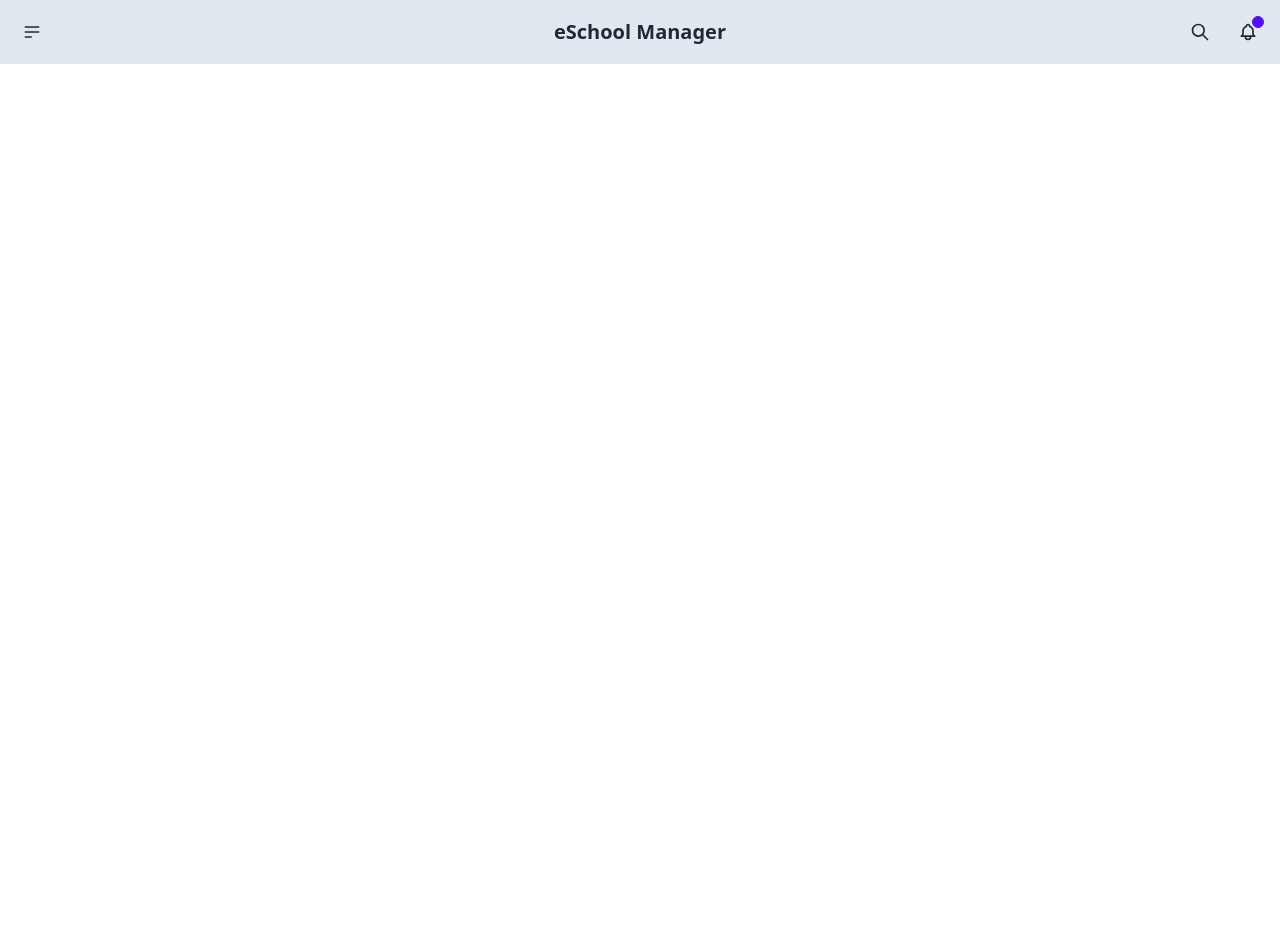
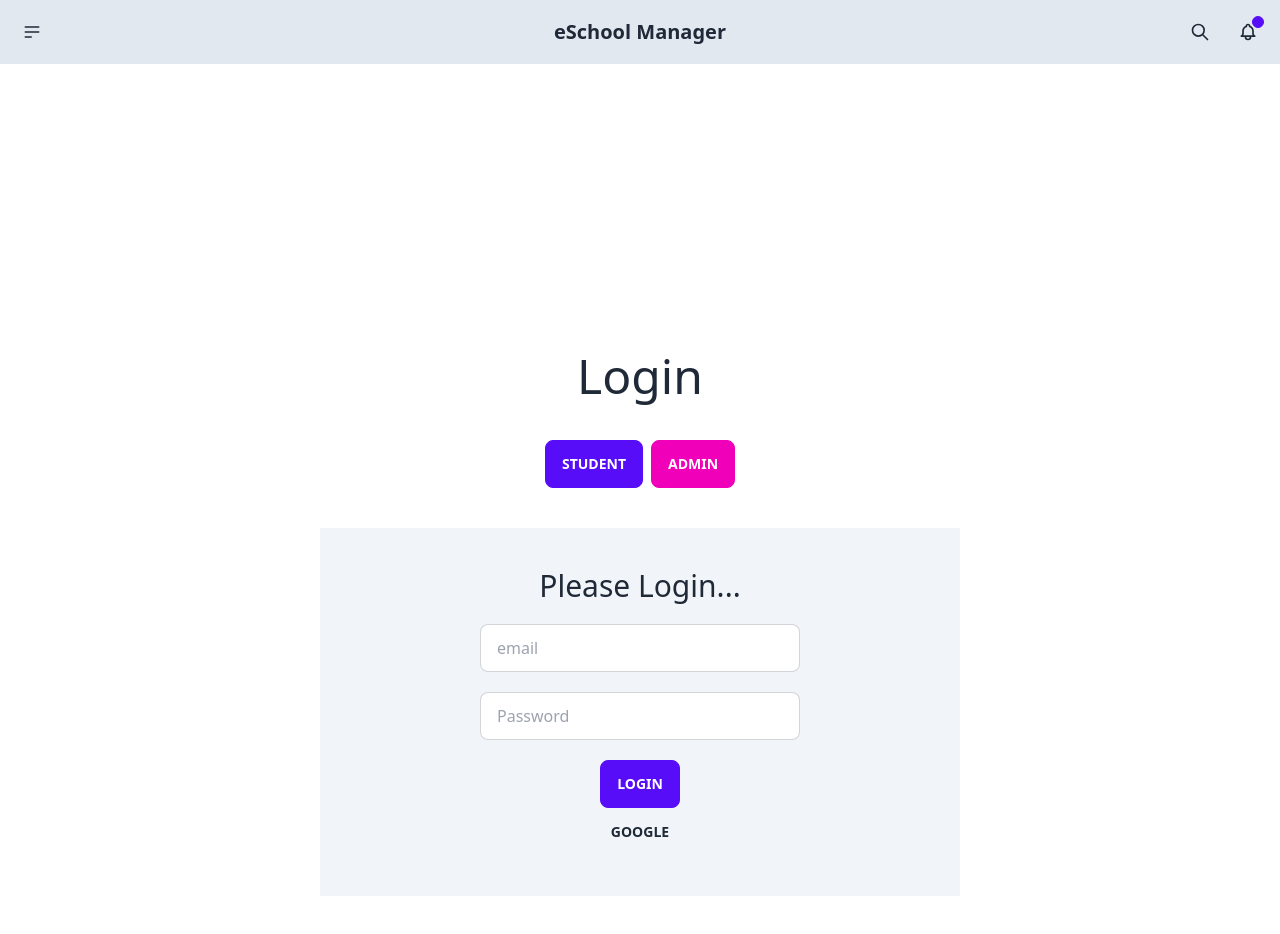
Before and after one commit to aliibnemasud/eSchool-manager-client, a React (Create React App) app: page / in a window 1280 px wide. Shown: the top 934 px of the page. Before the commit the page ends 800 px from the top, so only its background shows below. Built offline with nearby package versions, Linux system fonts and the light colour scheme.

Commit message:
authentication updated

```diff
--- a/package.json
+++ b/package.json
@@ -7,8 +7,10 @@
     "@testing-library/react": "^13.4.0",
     "@testing-library/user-event": "^13.5.0",
     "daisyui": "^2.27.0",
+    "firebase": "^9.9.4",
     "react": "^18.2.0",
     "react-dom": "^18.2.0",
+    "react-firebase-hooks": "^5.0.3",
     "react-scripts": "5.0.1",
     "web-vitals": "^2.1.4"
   },
--- a/src/componants/Pages/Home.jsx
+++ b/src/componants/Pages/Home.jsx
@@ -1,10 +1,12 @@
 import React from 'react';
+import Login from '../Shared/Login';
 import Navbar from '../Shared/Navbar';
 
 const Home = () => {
     return (
         <div>
             <Navbar/>
+            <Login/>
         </div>
     );
 };
--- /dev/null
+++ b/src/componants/Shared/Login.jsx
@@ -0,0 +1,28 @@
+import React from 'react';
+import { useRef } from 'react';
+import { useSignInWithGoogle } from 'react-firebase-hooks/auth';
+import auth from '../../firebase.init';
+
+const Login = () => {
+
+    const [signInWithGoogle, user, loading, error] = useSignInWithGoogle(auth);
+
+
+    return (
+        <div className=' my-52 py-10 '>
+            <h1 className=' my-10 text-5xl'>Login</h1>
+            <button className="btn btn-primary mr-2">Student</button>
+            <button className="btn btn-secondary">Admin</button>
+
+            <div className=' my-10 py-10 bg-slate-100 w-1/2 mx-auto'>
+                <h1 className=' mb-5 text-3xl'>Please Login...</h1>
+                <input type="email" placeholder="email" class="input input-bordered w-full max-w-xs" /> <br />
+                <input type="password" placeholder="Password" class="input input-bordered w-full max-w-xs my-5" /> <br />
+                <button className="btn btn-primary">Login</button> <br />
+                <button className='btn btn-ghost' onClick={() => signInWithGoogle () }>Google</button>
+            </div>
+        </div>
+    );
+};
+
+export default Login;
--- /dev/null
+++ b/src/firebase.init.js
@@ -0,0 +1,22 @@
+// Import the functions you need from the SDKs you need
+import { initializeApp } from "firebase/app";
+import { getAuth } from "firebase/auth";
+// TODO: Add SDKs for Firebase products that you want to use
+// https://firebase.google.com/docs/web/setup#available-libraries
+
+// Your web app's Firebase configuration
+const firebaseConfig = {
+    apiKey: process.env.REACT_APP_apiKey,
+    authDomain: process.env.REACT_APP_authDomain,
+    projectId: process.env.REACT_APP_projectId,
+    storageBucket: process.env.REACT_APP_storageBucket,
+    messagingSenderId: process.env.REACT_APP_messagingSenderId,
+    appId: process.env.REACT_APP_appId,
+}
+
+// Initialize Firebase
+const app = initializeApp(firebaseConfig);
+
+const auth = getAuth(app);
+
+export default auth;
```
Also changed, not shown: 1 other file (tests, documents, lock files or other folders).
